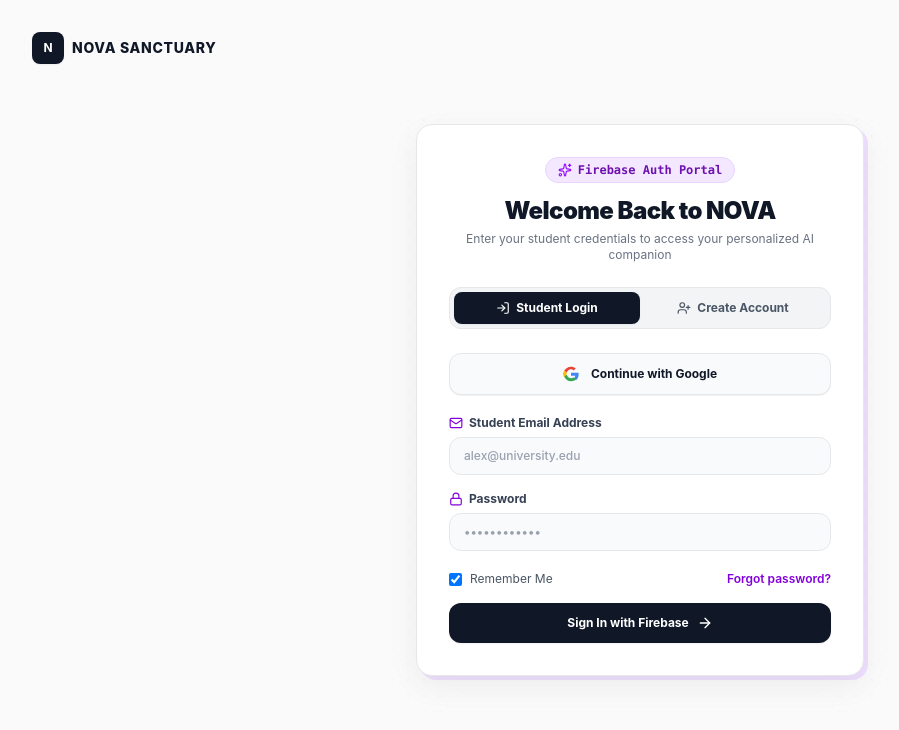
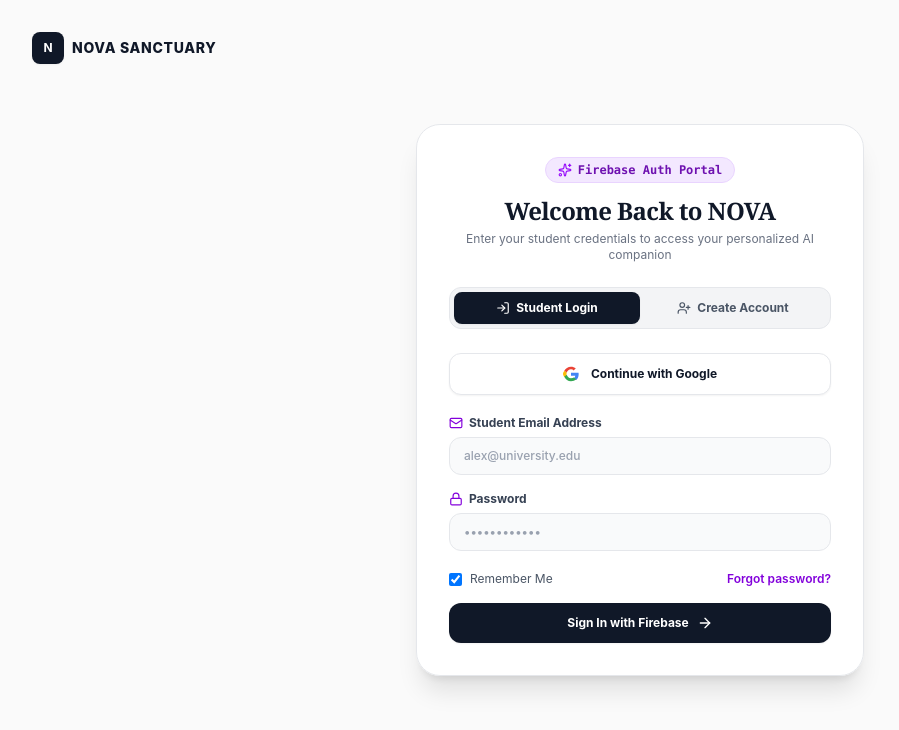
Before and after one commit to Cookie-CoDeRR/Nova, a Next.js app: page /auth in a window 1280 px wide. Shown: the top 730 px of the page, without its empty margins (0-899 px from the left). Built offline with nearby package versions, Linux system fonts and the light colour scheme; no server answers.

Commit message:
feat: render GlobalNotebookBg and backdrop-blur frosted glass card on Auth page

```diff
--- a/src/app/auth/page.tsx
+++ b/src/app/auth/page.tsx
@@ -6,7 +6,7 @@
 import { auth, googleProvider } from "@/lib/firebase";
 import { signInWithEmailAndPassword, createUserWithEmailAndPassword, signInWithPopup } from "firebase/auth";
 import { Sparkles, ArrowRight, Lock, Mail, Check, LogIn, UserPlus } from "lucide-react";
-import { GlassCard } from "@/components/ui/GlassCard";
+import { GlobalNotebookBg } from "@/components/ui/GlobalNotebookBg";
 import { cn } from "@/lib/utils";
 
 export default function AuthPage() {
@@ -70,37 +70,34 @@
   };
 
   return (
-    <div className="min-h-screen w-full bg-[#FAFAFA] text-neutral-900 flex flex-col justify-center items-center p-4 relative overflow-hidden font-sans">
+    <div className="min-h-screen w-full bg-[#FAFAFA] text-gray-800 flex flex-col justify-center items-center p-4 relative overflow-hidden font-sans">
 
-      {/* Ambient Dot Grid Pattern */}
-      <div
-        className="fixed inset-0 pointer-events-none opacity-40 z-0 bg-[radial-gradient(#e5e7eb_1px,transparent_1px)] [background-size:16px_16px]"
-        aria-hidden="true"
-      />
+      {/* Global Scroll-Aware & Idle-Breathing Floating Notebook Background */}
+      <GlobalNotebookBg />
 
       {/* Brand Link */}
       <Link href="/" className="absolute top-8 left-8 flex items-center gap-2 z-20 hover:opacity-80 transition-opacity">
         <div className="w-8 h-8 rounded-lg bg-gray-900 flex items-center justify-center font-bold text-xs text-white shadow-xs">
           N
         </div>
-        <span className="font-extrabold text-sm tracking-wider text-gray-900">NOVA SANCTUARY</span>
+        <span className="font-extrabold text-sm tracking-wider text-gray-900 font-sans">NOVA SANCTUARY</span>
       </Link>
 
-      {/* Auth Modal Card */}
+      {/* Auth Card Container */}
       <motion.div
         initial={{ opacity: 0, y: 20, scale: 0.96 }}
         animate={{ opacity: 1, y: 0, scale: 1 }}
         transition={{ duration: 0.4, ease: [0.16, 1, 0.3, 1] }}
         className="w-full max-w-md z-10"
       >
-        <div className="bg-white border border-gray-200 rounded-2xl p-8 shadow-[0_10px_30px_rgba(0,0,0,0.06),4px_4px_0px_rgba(233,213,255,0.7)] relative overflow-hidden">
+        <div className="bg-white/90 backdrop-blur-md border border-gray-200 shadow-xl rounded-3xl p-8 relative overflow-hidden">
 
           <div className="text-center mb-6">
             <div className="inline-flex items-center gap-1.5 px-3 py-1 rounded-full bg-purple-100 border border-purple-200 text-purple-800 text-xs font-bold mb-3 font-mono">
               <Sparkles className="w-3.5 h-3.5 text-purple-600" />
               Firebase Auth Portal
             </div>
-            <h1 className="text-2xl font-black text-gray-900 tracking-tight font-sans">
+            <h1 className="text-2xl font-black text-gray-900 tracking-tight font-serif">
               {tab === "LOGIN" ? "Welcome Back to NOVA" : "Join Your Academic Sanctuary"}
             </h1>
             <p className="text-xs text-gray-500 mt-1">
@@ -123,10 +120,11 @@
             </button>
           </div>
 
+          {/* Google Auth Button */}
           <button
             onClick={handleGoogleAuth}
             disabled={loading}
-            className="w-full py-3 rounded-xl bg-gray-50 border border-gray-200 hover:bg-gray-100 text-xs font-bold text-gray-900 transition-all duration-200 flex items-center justify-center gap-3 shadow-2xs mb-5"
+            className="w-full py-3 rounded-xl bg-white border border-gray-200 hover:bg-gray-50 text-xs font-bold text-gray-900 transition-all duration-200 flex items-center justify-center gap-3 shadow-xs mb-5 cursor-pointer"
           >
             <svg className="w-4 h-4" viewBox="0 0 24 24">
               <path fill="#EA4335" d="M12 5c1.6 0 3 .6 4.1 1.6l3.1-3.1C17.3 1.7 14.8 1 12 1 7.5 1 3.7 3.6 1.9 7.3l3.7 2.9C6.5 7.3 9 5 12 5z" />
@@ -175,7 +173,7 @@
 
             <button
               type="submit" disabled={loading}
-              className="w-full py-3 rounded-xl font-bold text-xs bg-gray-900 text-white hover:bg-gray-800 transition-all flex items-center justify-center gap-2 mt-2 shadow-xs"
+              className="w-full py-3 rounded-xl font-bold text-xs bg-gray-900 text-white hover:bg-gray-800 transition-all flex items-center justify-center gap-2 mt-2 shadow-xs cursor-pointer"
             >
               {loading ? "Connecting to Firebase..." : tab === "LOGIN" ? "Sign In with Firebase" : "Create Firebase Account"}
               <ArrowRight className="w-4 h-4" />
```
